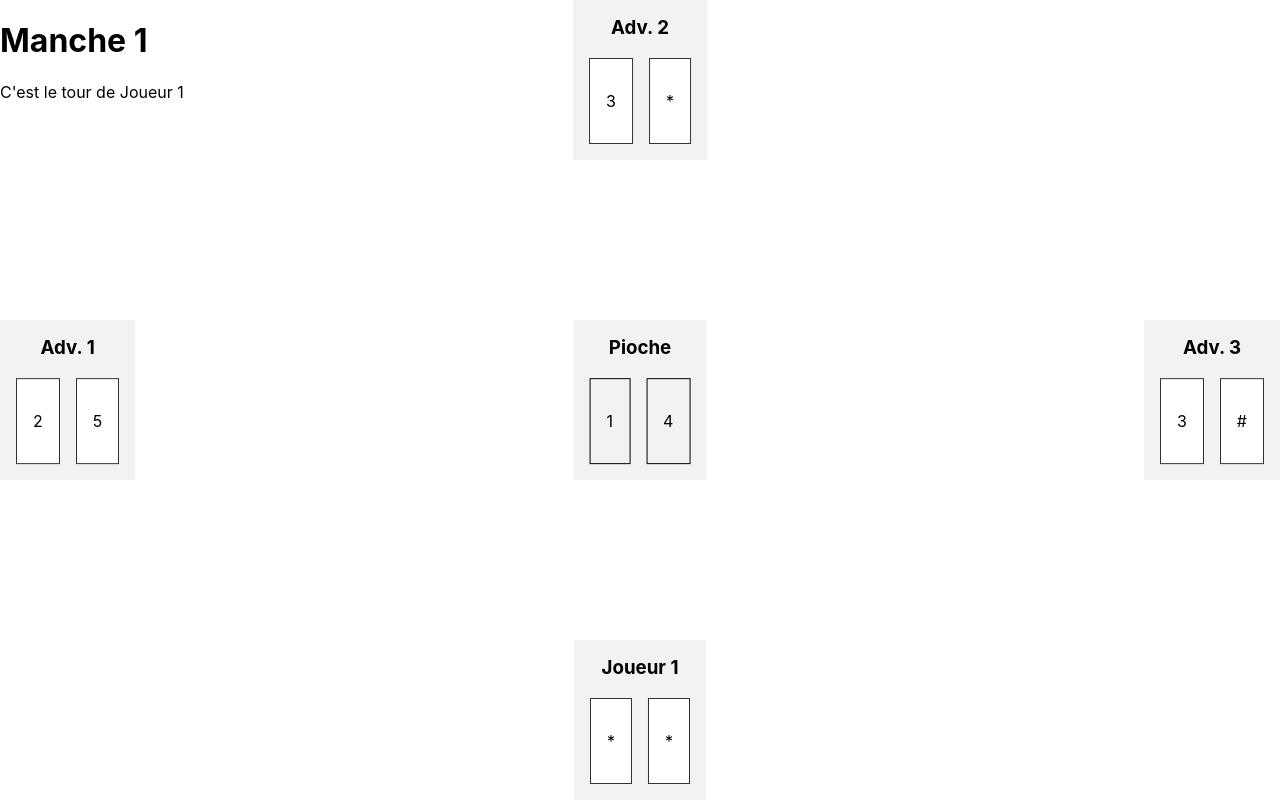
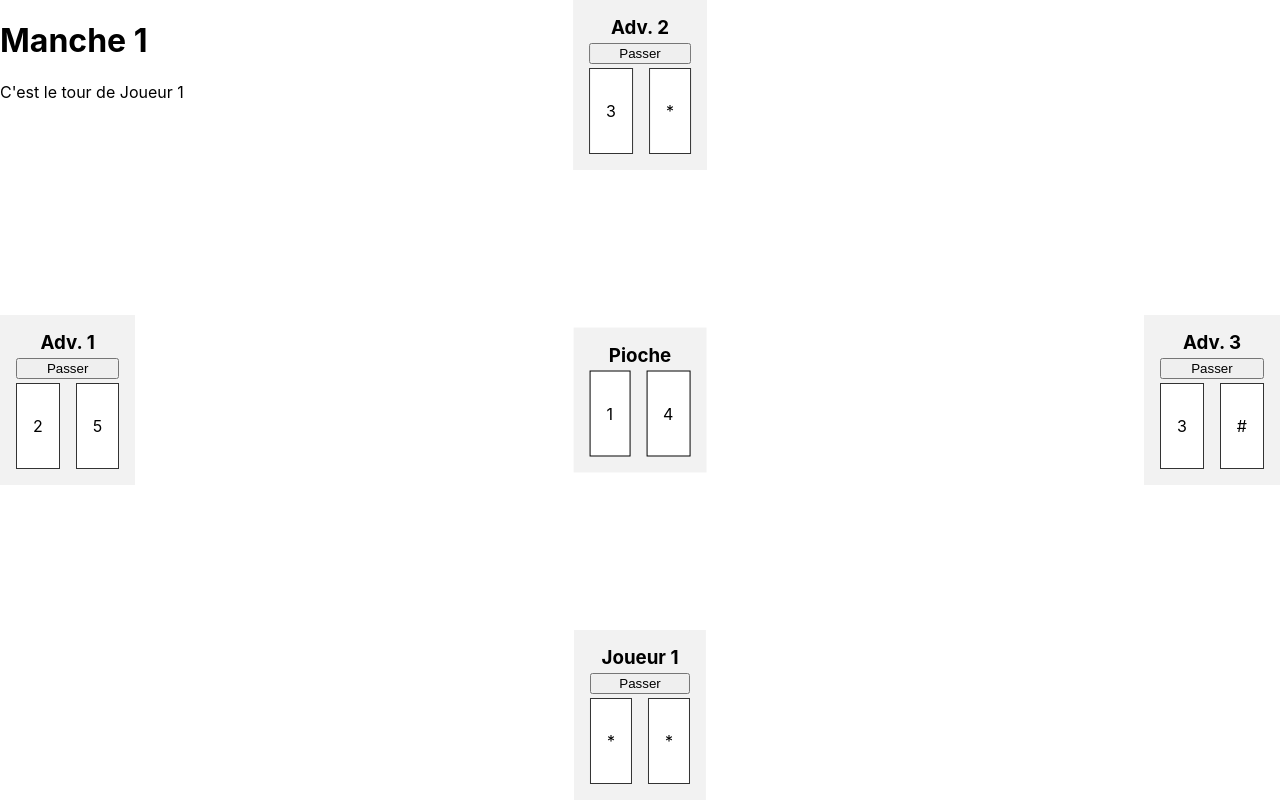
Before and after one commit to julienLeMee/sabacc, a React (Create React App) app: page / in a window 1280 px wide. Built offline with nearby package versions, Linux system fonts and the light colour scheme.

Commit message:
ajout de la pioche et echange de carte

```diff
--- a/src/App.css
+++ b/src/App.css
@@ -3,10 +3,19 @@
     background-color: rgba(0, 0, 0, 0.05);
     padding: 1rem;
 }
+
 .pioche h3,
 .player h3 {
     margin-top: 0;
+    margin-bottom: 0.25rem;
     text-align: center;
+}
+
+.pass-button {
+    margin-bottom: 0.25rem;
+    display: flex;
+    justify-content: center;
+    width: 100%;
 }
 
 .pioche {
@@ -56,4 +65,9 @@
 .pioche-card {
     padding: 1rem;
     border: 1px solid #333;
+    background: white;
 }
+.card:hover,
+.pioche-card:hover {
+    background: tomato;
+}
--- a/src/components/Game.jsx
+++ b/src/components/Game.jsx
@@ -25,6 +25,7 @@ const Game = () => {
 
   const [deck, setDeck] = useState(shuffleCards(allCards));
   const [round, setRound] = useState(1);
+  const [turn, setTurn] = useState(1);
   const [currentPlayer, setCurrentPlayer] = useState(0);
   const [selectedCard, setSelectedCard] = useState(null);
   const [piocheCards, setPiocheCards] = useState([]);
@@ -45,10 +46,10 @@ const Game = () => {
 
     // Distribuer 2 cartes à chaque joueur
     const initialPlayers = [
-      { id: 1, name: 'Joueur 1', isEliminated: false, cards: remainingDeck.slice(0, 2) },
-      { id: 2, name: 'Adv. 1', isEliminated: false, cards: remainingDeck.slice(2, 4) },
-      { id: 3, name: 'Adv. 2', isEliminated: false, cards: remainingDeck.slice(4, 6) },
-      { id: 4, name: 'Adv. 3', isEliminated: false, cards: remainingDeck.slice(6, 8) }
+      { id: 1, name: 'Joueur 1', isEliminated: false, cards: remainingDeck.slice(0, 2), canPlay: true },
+      { id: 2, name: 'Adv. 1', isEliminated: false, cards: remainingDeck.slice(2, 4), canPlay: false },
+      { id: 3, name: 'Adv. 2', isEliminated: false, cards: remainingDeck.slice(4, 6), canPlay: false },
+      { id: 4, name: 'Adv. 3', isEliminated: false, cards: remainingDeck.slice(6, 8), canPlay: false }
     ];
 
     setPlayers(initialPlayers);
--- a/src/components/Player.jsx
+++ b/src/components/Player.jsx
@@ -5,6 +5,7 @@ const Player = ({ player, onCardClick, selectedCard }) => {
   return (
     <div className={`player player-${player.id}`}>
       <h3>{player.name}</h3>
+      <button className='pass-button'>Passer</button>
       <div className="cards">
         {player.cards.map((card) => (
           <div
@@ -13,7 +14,7 @@ const Player = ({ player, onCardClick, selectedCard }) => {
             onClick={() => onCardClick(card)}
             style={{
               cursor: 'pointer',
-              background: selectedCard && selectedCard.uniqueId === card.uniqueId ? 'tomato' : 'white'
+              background: selectedCard && selectedCard.uniqueId === card.uniqueId ? 'tomato' : ''
             }}
           >
             <p>{card.name}</p> {/* Afficher le nom de la carte pour vérification */}
```
